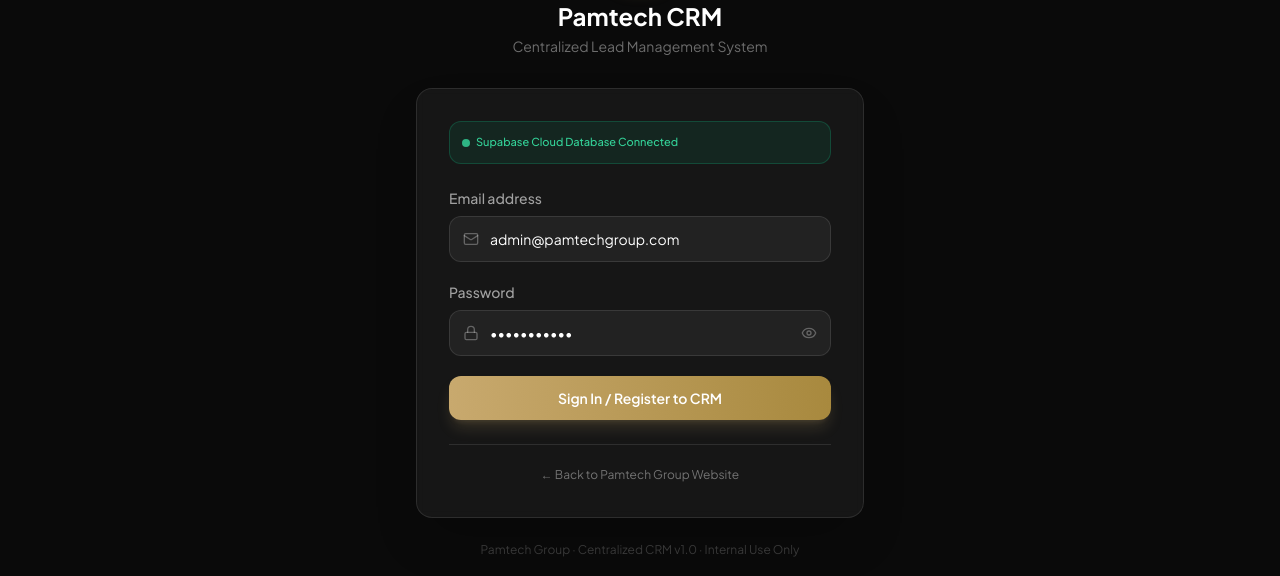
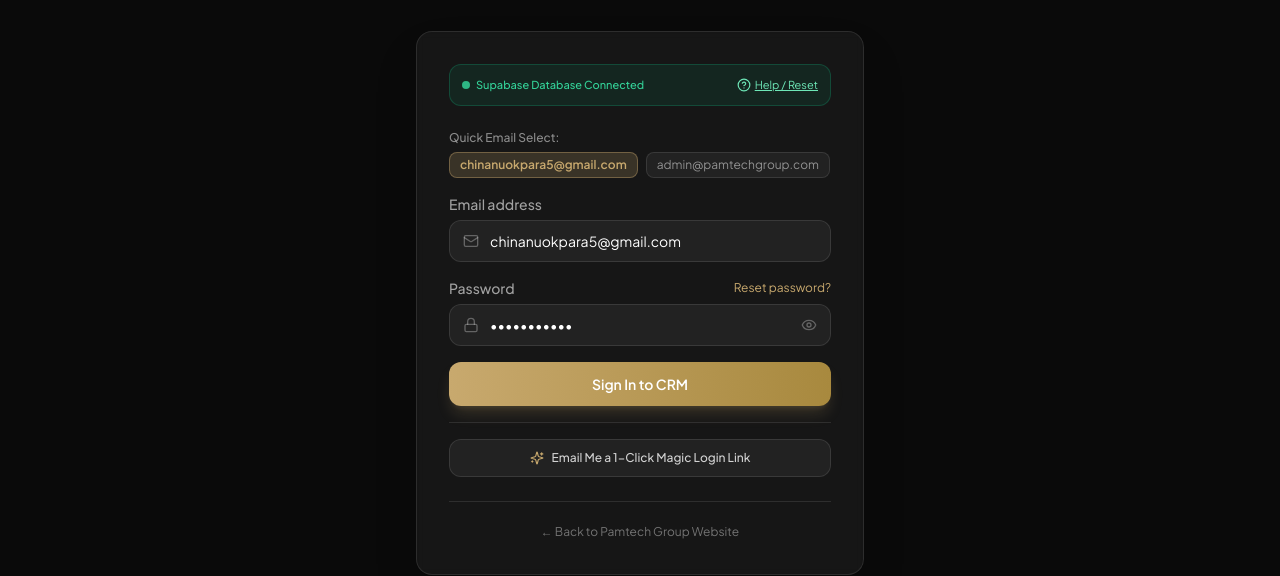
Before and after one commit to Nevin1996/pamtech-antigravity, a Next.js app: page /crm/login in a window 1280 px wide. Shown: the part 253-829 px from the top of the page. Built offline with nearby package versions, Linux system fonts and the light colour scheme; no server answers.

Commit message:
feat: add magic link login and password reset to CRM login page

```diff
--- a/src/app/crm/login/page.tsx
+++ b/src/app/crm/login/page.tsx
@@ -2,19 +2,22 @@
 import { Suspense, useState } from "react";
 import { useSearchParams } from "next/navigation";
 import { createClient, isSupabaseConfigured } from "@/lib/supabase/client";
-import { Eye, EyeOff, Lock, Mail, Loader2, ArrowRight, ShieldCheck, UserPlus, CheckCircle2 } from "lucide-react";
+import { Eye, EyeOff, Lock, Mail, Loader2, ArrowRight, ShieldCheck, Sparkles, KeyRound, Send, HelpCircle, ExternalLink, CheckCircle2 } from "lucide-react";
 import Link from "next/link";
 
 function LoginForm() {
   const searchParams = useSearchParams();
   const redirect = searchParams.get("redirect") || "/crm";
 
-  const [email, setEmail] = useState("admin@pamtechgroup.com");
+  const [email, setEmail] = useState("chinanuokpara5@gmail.com");
   const [password, setPassword] = useState("pamtech2026");
   const [showPw, setShowPw] = useState(false);
   const [loading, setLoading] = useState(false);
+  const [resetLoading, setResetLoading] = useState(false);
+  const [magicLoading, setMagicLoading] = useState(false);
   const [error, setError] = useState("");
   const [successMsg, setSuccessMsg] = useState("");
+  const [showHelp, setShowHelp] = useState(false);
 
   async function handleLogin(e: React.FormEvent) {
     e.preventDefault();
@@ -56,15 +59,68 @@
         return;
       }
 
-      if (signUpError?.message?.includes("User already registered") || signInError) {
-        setError(signInError?.message || "Invalid credentials. Please check your email and password.");
-      } else {
-        setError(signUpError?.message || "Unable to authenticate with Supabase. Please check credentials.");
+      if (signInError) {
+        setError(signInError.message || "Invalid credentials. Please check your password or use Magic Link below.");
+      } else if (signUpError) {
+        setError(signUpError.message || "Authentication error occurred. Try sending a magic link or resetting password.");
       }
     } catch (err: any) {
       setError(err?.message || "Authentication error occurred.");
     } finally {
       setLoading(false);
+    }
+  }
+
+  async function handleSendMagicLink() {
+    if (!email) {
+      setError("Please enter your email address to receive a magic login link.");
+      return;
+    }
+    setMagicLoading(true);
+    setError("");
+    setSuccessMsg("");
+    try {
+      const supabase = createClient();
+      const { error: otpError } = await supabase.auth.signInWithOtp({
+        email,
+        options: {
+          emailRedirectTo: `${window.location.origin}/crm`,
+        },
+      });
+      if (otpError) {
+        setError(otpError.message);
+      } else {
+        setSuccessMsg(`Magic login link sent to ${email}! Check your email inbox to log in with one click.`);
+      }
+    } catch (err: any) {
+      setError(err?.message || "Failed to send magic link.");
+    } finally {
+      setMagicLoading(false);
+    }
+  }
+
+  async function handleResetPassword() {
+    if (!email) {
+      setError("Please enter your email address to receive password reset instructions.");
+      return;
+    }
+    setResetLoading(true);
+    setError("");
+    setSuccessMsg("");
+    try {
+      const supabase = createClient();
+      const { error: resetError } = await supabase.auth.resetPasswordForEmail(email, {
+        redirectTo: `${window.location.origin}/crm/login`,
+      });
+      if (resetError) {
+        setError(resetError.message);
+      } else {
+        setSuccessMsg(`Password reset email sent to ${email}! Please check your inbox.`);
+      }
+    } catch (err: any) {
+      setError(err?.message || "Failed to send reset email.");
+    } finally {
+      setResetLoading(false);
     }
   }
 
@@ -105,18 +161,72 @@
               </button>
             </div>
           ) : (
-            <div className="mb-6 p-3 rounded-xl bg-emerald-500/10 border border-emerald-500/25 text-left">
+            <div className="mb-6 p-3 rounded-xl bg-emerald-500/10 border border-emerald-500/25 text-left flex items-center justify-between">
               <p className="text-[11px] text-emerald-400 font-medium flex items-center gap-1.5">
                 <span className="w-2 h-2 rounded-full bg-emerald-400 animate-pulse" />
-                Supabase Cloud Database Connected
+                Supabase Database Connected
               </p>
+              <button
+                type="button"
+                onClick={() => setShowHelp(!showHelp)}
+                className="text-[11px] text-emerald-300 hover:text-white flex items-center gap-1 underline transition-colors"
+              >
+                <HelpCircle className="w-3.5 h-3.5" />
+                <span>Help / Reset</span>
+              </button>
             </div>
           )}
 
-          <form onSubmit={handleLogin} className="space-y-5">
+          {/* Quick Troubleshooting / Help Card */}
+          {showHelp && (
+            <div className="mb-6 p-4 rounded-xl bg-white/5 border border-white/15 text-left text-xs space-y-3">
+              <p className="font-semibold text-white flex items-center gap-1.5">
+                <KeyRound className="w-4 h-4 text-[#C8A96E]" />
+                <span>Forgot your password?</span>
+              </p>
+              <p className="text-white/70 leading-relaxed text-[11px]">
+                You can easily reset your password or log in without one:
+              </p>
+              <ol className="list-decimal list-inside space-y-1 text-white/60 text-[11px]">
+                <li>Click <strong>&quot;Send Magic Link&quot;</strong> below to receive a 1-click passwordless login.</li>
+                <li>Or open your <a href="https://supabase.com/dashboard" target="_blank" rel="noopener noreferrer" className="text-[#C8A96E] underline inline-flex items-center gap-0.5">Supabase Dashboard <ExternalLink className="w-2.5 h-2.5" /></a> → <strong>Auth</strong> → <strong>Users</strong> → click <code>...</code> on your email to set a new password.</li>
+              </ol>
+            </div>
+          )}
+
+          {/* Quick Email Selection Chips */}
+          <div className="mb-4">
+            <label className="block text-xs font-medium text-white/50 mb-1.5">Quick Email Select:</label>
+            <div className="flex flex-wrap gap-2">
+              <button
+                type="button"
+                onClick={() => setEmail("chinanuokpara5@gmail.com")}
+                className={`px-2.5 py-1 rounded-lg text-xs transition-all ${
+                  email === "chinanuokpara5@gmail.com"
+                    ? "bg-[#C8A96E]/20 text-[#C8A96E] border border-[#C8A96E]/40 font-semibold"
+                    : "bg-white/5 text-white/50 border border-white/10 hover:bg-white/10"
+                }`}
+              >
+                chinanuokpara5@gmail.com
+              </button>
+              <button
+                type="button"
+                onClick={() => setEmail("admin@pamtechgroup.com")}
+                className={`px-2.5 py-1 rounded-lg text-xs transition-all ${
+                  email === "admin@pamtechgroup.com"
+                    ? "bg-[#C8A96E]/20 text-[#C8A96E] border border-[#C8A96E]/40 font-semibold"
+                    : "bg-white/5 text-white/50 border border-white/10 hover:bg-white/10"
+                }`}
+              >
+                admin@pamtechgroup.com
+              </button>
+            </div>
+          </div>
+
+          <form onSubmit={handleLogin} className="space-y-4">
             {/* Email */}
             <div>
-              <label className="block text-sm font-medium text-white/60 mb-2">
+              <label className="block text-sm font-medium text-white/60 mb-1.5">
                 Email address
               </label>
               <div className="relative">
@@ -126,15 +236,25 @@
                   value={email}
                   onChange={(e) => setEmail(e.target.value)}
                   required
-                  placeholder="admin@pamtechgroup.com"
-                  className="w-full bg-white/5 border border-white/10 rounded-xl pl-10 pr-4 py-3 text-white placeholder-white/20 focus:outline-none focus:border-[#C8A96E]/60 focus:ring-1 focus:ring-[#C8A96E]/30 transition-all text-sm"
+                  placeholder="name@pamtechgroup.com"
+                  className="w-full bg-white/5 border border-white/10 rounded-xl pl-10 pr-4 py-2.5 text-white placeholder-white/20 focus:outline-none focus:border-[#C8A96E]/60 focus:ring-1 focus:ring-[#C8A96E]/30 transition-all text-sm"
                 />
               </div>
             </div>
 
             {/* Password */}
             <div>
-              <label className="block text-sm font-medium text-white/60 mb-2">Password</label>
+              <div className="flex items-center justify-between mb-1.5">
+                <label className="block text-sm font-medium text-white/60">Password</label>
+                <button
+                  type="button"
+                  onClick={handleResetPassword}
+                  disabled={resetLoading}
+                  className="text-xs text-[#C8A96E] hover:underline disabled:opacity-50"
+                >
+                  {resetLoading ? "Sending reset..." : "Reset password?"}
+                </button>
+              </div>
               <div className="relative">
                 <Lock className="absolute left-3.5 top-1/2 -translate-y-1/2 w-4 h-4 text-white/30" />
                 <input
@@ -143,7 +263,7 @@
                   onChange={(e) => setPassword(e.target.value)}
                   required
                   placeholder="••••••••"
-                  className="w-full bg-white/5 border border-white/10 rounded-xl pl-10 pr-12 py-3 text-white placeholder-white/20 focus:outline-none focus:border-[#C8A96E]/60 focus:ring-1 focus:ring-[#C8A96E]/30 transition-all text-sm"
+                  className="w-full bg-white/5 border border-white/10 rounded-xl pl-10 pr-12 py-2.5 text-white placeholder-white/20 focus:outline-none focus:border-[#C8A96E]/60 focus:ring-1 focus:ring-[#C8A96E]/30 transition-all text-sm"
                 />
                 <button
                   type="button"
@@ -182,10 +302,27 @@
                   Authenticating…
                 </>
               ) : (
-                "Sign In / Register to CRM"
+                "Sign In to CRM"
               )}
             </button>
           </form>
+
+          {/* Passwordless Alternative */}
+          <div className="mt-4 pt-4 border-t border-white/10 space-y-2">
+            <button
+              type="button"
+              onClick={handleSendMagicLink}
+              disabled={magicLoading}
+              className="w-full py-2.5 px-4 rounded-xl bg-white/5 hover:bg-white/10 border border-white/10 text-white/80 font-medium text-xs transition-all flex items-center justify-center gap-2"
+            >
+              {magicLoading ? (
+                <Loader2 className="w-3.5 h-3.5 animate-spin" />
+              ) : (
+                <Sparkles className="w-3.5 h-3.5 text-[#C8A96E]" />
+              )}
+              <span>Email Me a 1-Click Magic Login Link</span>
+            </button>
+          </div>
 
           <div className="mt-6 pt-4 border-t border-white/10 text-center">
             <Link
```
